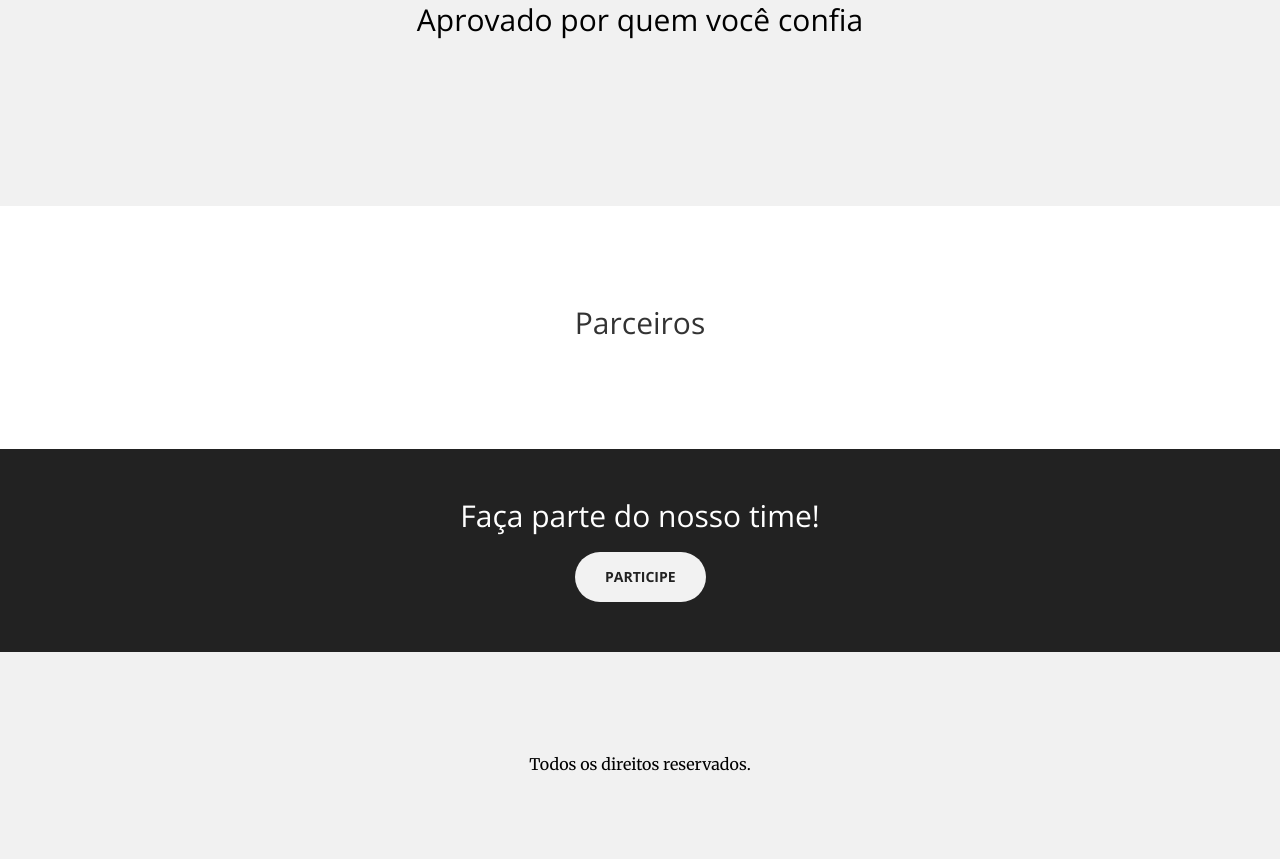
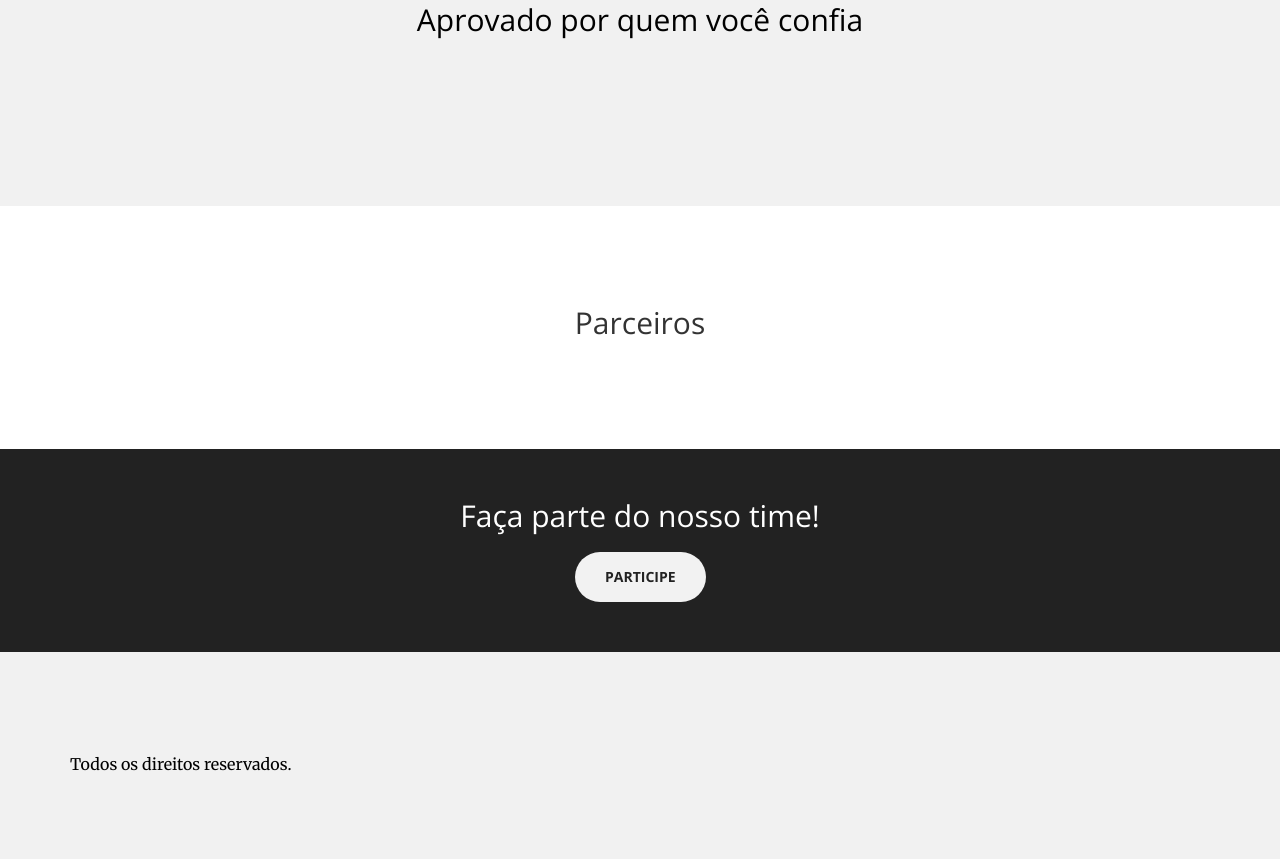
Before and after one commit to carolinamlinhares/sollvic, a website: page index.html in a window 1280 px wide. Shown: the part 2500-3359 px from the top of the page. Drawn offline with nearby package versions, Linux system fonts and the light colour scheme.

Commit message:
direitos

```diff
--- a/index.html
+++ b/index.html
@@ -261,7 +261,7 @@
     <section class="bg-primary">
         <div class="container">
             <div class="row">
-                <div class="col-lg-8 col-lg-offset-2 text-center">
+                <div class="col-lg-4 text-left">
                     <p>Todos os direitos reservados.</p> <br> <br> <br>
                 </div>
             </div>
```
